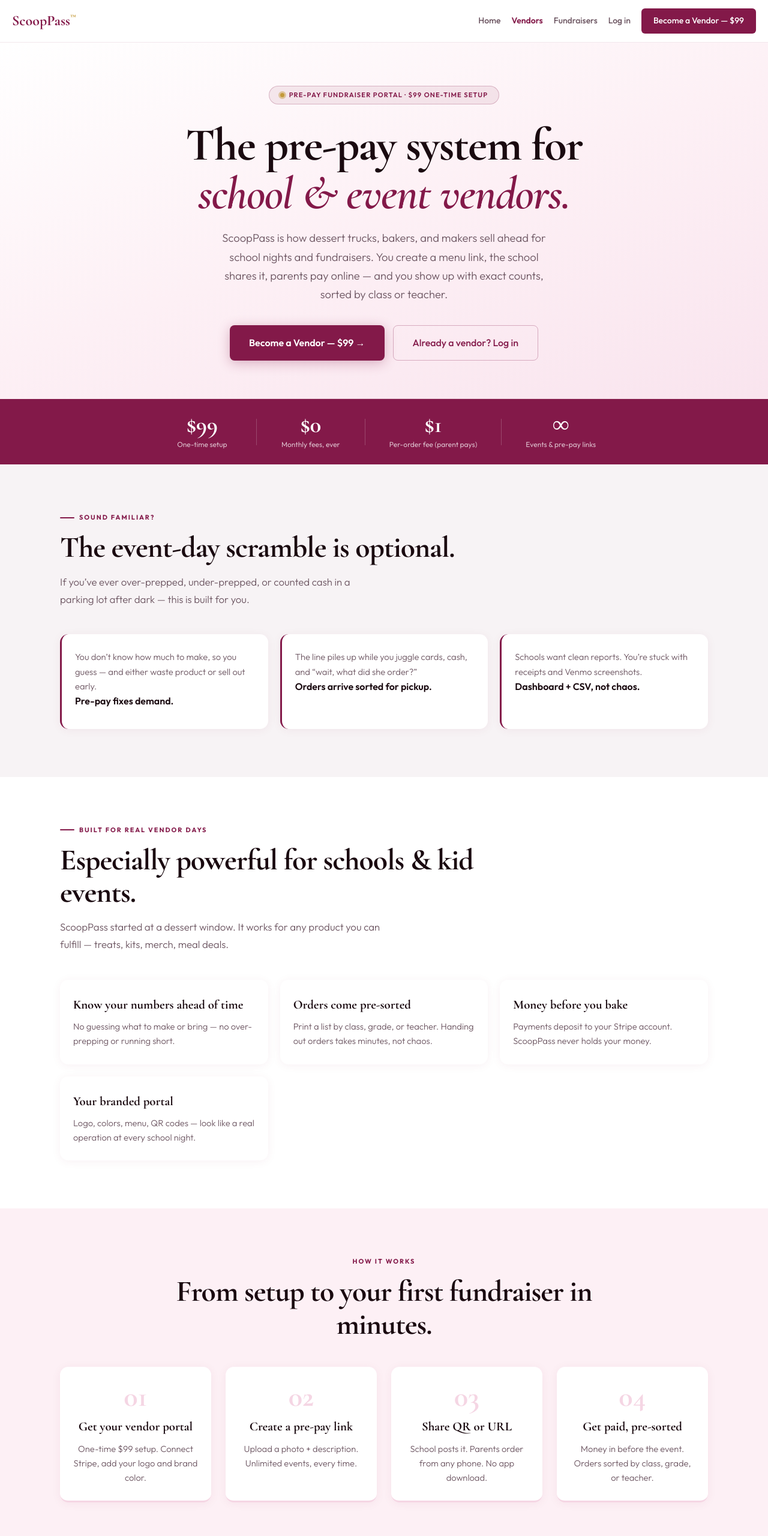
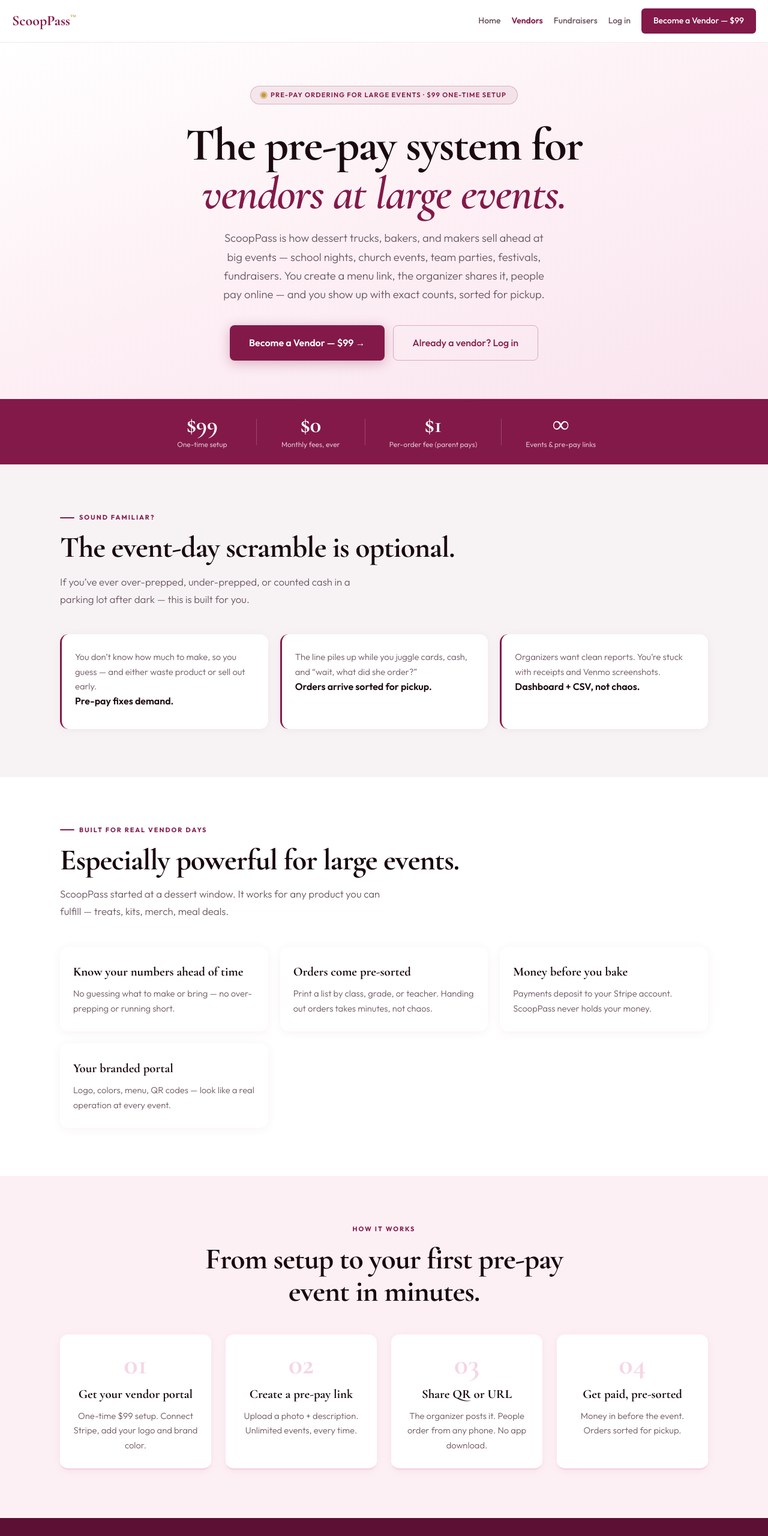
Before and after one commit to rondavubakery-dot/Getscooppass-site, a plain HTML site: page vendors/index.html in a window 1280 px wide. Shown: the top 2560 px of the page at 60% size. Drawn offline with nearby package versions, Linux system fonts and the light colour scheme.

Commit message:
Reframe: pre-pay for large events, fundraising as one use

```diff
--- a/vendors/index.html
+++ b/vendors/index.html
@@ -3,8 +3,8 @@
 <head>
   <meta charset="utf-8">
   <meta name="viewport" content="width=device-width, initial-scale=1">
-  <title>ScoopPass for Vendors — Pre-Pay Fundraiser Portal</title>
-  <meta name="description" content="Become a ScoopPass vendor. One-time $99 setup, $0 monthly. Pre-pay links, teacher-sorted orders, and money before the event.">
+  <title>ScoopPass for Vendors — Pre-Pay Ordering for Large Events</title>
+  <meta name="description" content="Become a ScoopPass vendor. One-time $99 setup, $0 monthly. Pre-pay links, sorted pickup lists, and money before the event.">
   <link rel="preconnect" href="https://fonts.googleapis.com">
   <link rel="preconnect" href="https://fonts.gstatic.com" crossorigin>
   <link href="https://fonts.googleapis.com/css2?family=Cormorant+Garamond:ital,wght@0,600;0,700;1,600&family=Outfit:wght@300;400;500;600;700&display=swap" rel="stylesheet">
@@ -25,12 +25,14 @@
   <header class="l-hero">
     <div class="hero-badge">
       <span class="badge-dot"></span>
-      <span>Pre-pay fundraiser portal · $99 one-time setup</span>
+      <span>Pre-pay ordering for large events · $99 one-time setup</span>
     </div>
-    <h1>The pre-pay system for<br><em>school &amp; event vendors.</em></h1>
+    <h1>The pre-pay system for<br><em>vendors at large events.</em></h1>
     <p class="hero-sub">
-      ScoopPass is how dessert trucks, bakers, and makers sell ahead for school nights and fundraisers.
-      You create a menu link, the school shares it, parents pay online — and you show up with exact counts, sorted by class or teacher.
+      ScoopPass is how dessert trucks, bakers, and makers sell ahead at big events —
+      school nights, church events, team parties, festivals, fundraisers.
+      You create a menu link, the organizer shares it, people pay online — and you show up
+      with exact counts, sorted for pickup.
     </p>
     <div class="hero-ctas">
       <a class="btn-primary-l" href="https://app.getscooppass.com/get-started-founding">Become a Vendor — $99 →</a>
@@ -75,7 +77,7 @@
           <strong>Orders arrive sorted for pickup.</strong>
         </div>
         <div class="pain-card">
-          <p>Schools want clean reports. You’re stuck with receipts and Venmo screenshots.</p>
+          <p>Organizers want clean reports. You’re stuck with receipts and Venmo screenshots.</p>
           <strong>Dashboard + CSV, not chaos.</strong>
         </div>
       </div>
@@ -85,7 +87,7 @@
   <section class="l-section">
     <div class="l-container">
       <p class="section-label">Built for real vendor days</p>
-      <h2 class="section-title">Especially powerful for schools &amp; kid events.</h2>
+      <h2 class="section-title">Especially powerful for large events.</h2>
       <p class="section-body">ScoopPass started at a dessert window. It works for any product you can fulfill — treats, kits, merch, meal deals.</p>
       <div class="benefit-grid">
         <div class="benefit-card">
@@ -102,7 +104,7 @@
         </div>
         <div class="benefit-card">
           <h3>Your branded portal</h3>
-          <p>Logo, colors, menu, QR codes — look like a real operation at every school night.</p>
+          <p>Logo, colors, menu, QR codes — look like a real operation at every event.</p>
         </div>
       </div>
     </div>
@@ -111,7 +113,7 @@
   <section class="l-section how-section">
     <div class="l-container center">
       <p class="section-label">How it works</p>
-      <h2 class="section-title">From setup to your first fundraiser in minutes.</h2>
+      <h2 class="section-title">From setup to your first pre-pay event in minutes.</h2>
       <div class="steps">
         <div class="step">
           <div class="step-num">01</div>
@@ -126,12 +128,12 @@
         <div class="step">
           <div class="step-num">03</div>
           <h3 class="step-title">Share QR or URL</h3>
-          <p class="step-body">School posts it. Parents order from any phone. No app download.</p>
+          <p class="step-body">The organizer posts it. People order from any phone. No app download.</p>
         </div>
         <div class="step">
           <div class="step-num">04</div>
           <h3 class="step-title">Get paid, pre-sorted</h3>
-          <p class="step-body">Money in before the event. Orders sorted by class, grade, or teacher.</p>
+          <p class="step-body">Money in before the event. Orders sorted for pickup.</p>
         </div>
       </div>
     </div>
@@ -159,7 +161,7 @@
           <div class="pricing-tx">$0 monthly · $1.00/order fee (parent pays)</div>
           <ul class="pricing-list">
             <li>Full white-label portal</li>
-            <li>Teacher-grouped orders</li>
+            <li>Orders sorted for pickup</li>
             <li>Live order dashboard</li>
             <li>CSV export &amp; print views</li>
             <li>QR code for every event</li>
@@ -210,7 +212,7 @@
   </section>
 
   <footer class="l-footer">
-    <p>Built by a vendor, for vendors. The simplest way to turn any product into a pre-pay fundraiser.</p>
+    <p>Built by a vendor, for vendors. The simplest way to turn any item into a pre-pay item.</p>
     <div class="l-footer-links">
       <a href="../">Home</a>
       <a href="../fundraisers/">Fundraisers</a>
```
Also changed, not shown: fundraisers/index.html (+2 -0 lines), index.html (+16 -16 lines).
